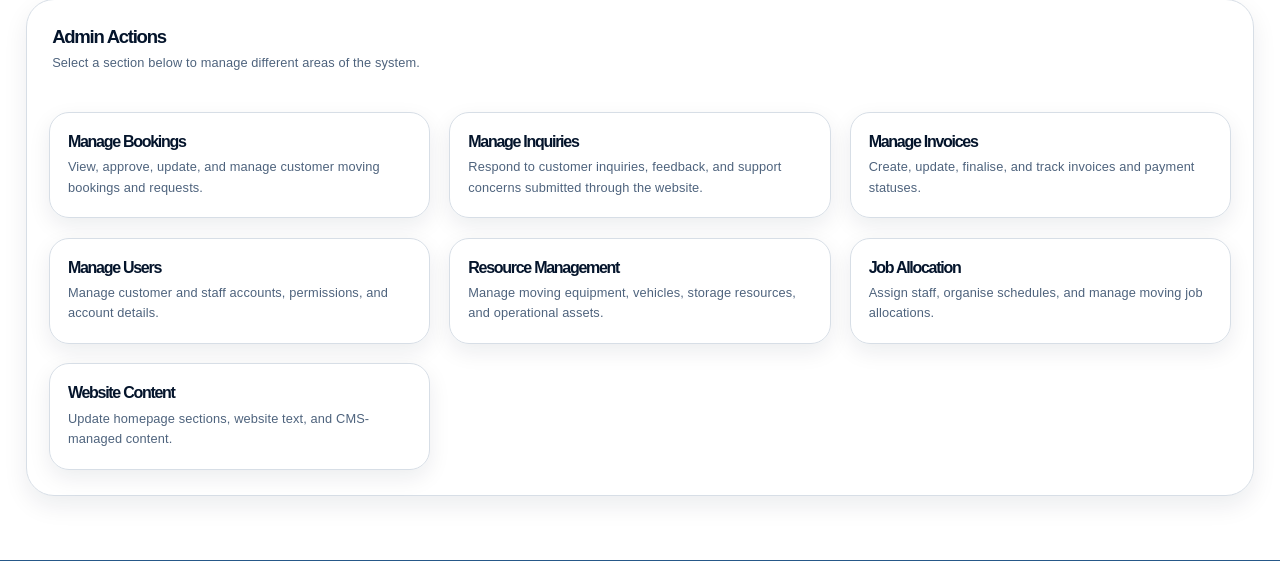
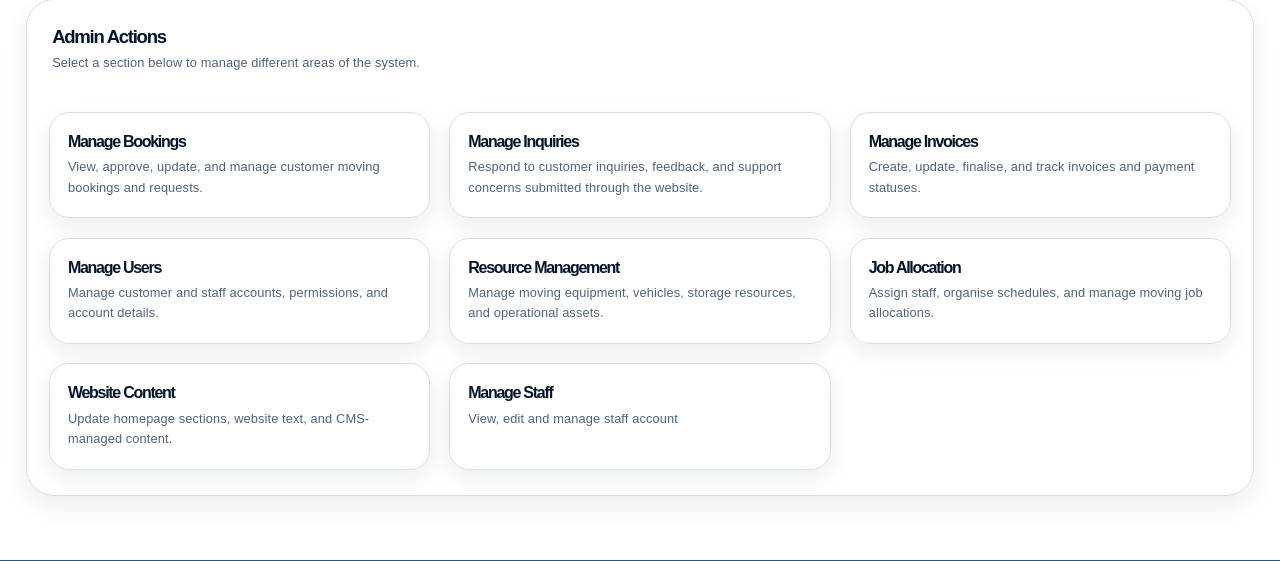
Before and after one commit to ijf03/Moving-House-247, a CakePHP app: the page made by templates/Admin/index.php in a window 1280 px wide. Shown: the part 378-939 px from the top of the page. Run offline with PHP 8.4 and a stand-in for CakePHP, Linux system fonts and the light colour scheme; the template is opened without the code that fills it, so the values that code supplies are empty; some libraries are stand-ins or nearby versions.

Commit message:
admin dashboard manage staff

```diff
--- a/src/Controller/UsersController.php
+++ b/src/Controller/UsersController.php
@@ -444,10 +444,11 @@ class UsersController extends AppController
                 $user->reset_id = $reset_id;
                 $user->time_limit = DateTime::now()->modify('+30 minutes');
                 $this->Users->save($user);
-                $this->Flash->error('Email with password reset link sent to ' . $user->email);
+                $this->Flash->error('Email with password reset link sent to ' . $user->email . ' if registered');
                 return $this->redirect(['action' => 'login']);
             } else {
-                $this->Flash->error('Email is not registered');
+                $this->Flash->error('Email with password reset link sent to ' . $user->email . ' if registered');
+                return $this->redirect(['action' => 'login']);
             }
         }
     }
--- a/templates/Admin/index.php
+++ b/templates/Admin/index.php
@@ -191,6 +191,27 @@ $this->assign('title', 'Admin Dashboard');
                     ) ?>
                 </div>
 
+                <div class="col-md-6 col-xl-4">
+                    <?= $this->Html->link(
+                        '
+                        <div class="mh-info-card h-100">
+                            <div>
+                                <h3>Manage Staff</h3>
+
+                                <p>
+                                    View, edit and manage staff account
+                                </p>
+                            </div>
+                        </div>
+                        ',
+                        ['plugin' => false, 'controller' => 'Staff', 'action' => 'index'],
+                        [
+                            'class' => 'admin-dashboard-card',
+                            'escape' => false
+                        ],
+                    ) ?>
+                </div>
+
             </div>
 
         </div>
```
